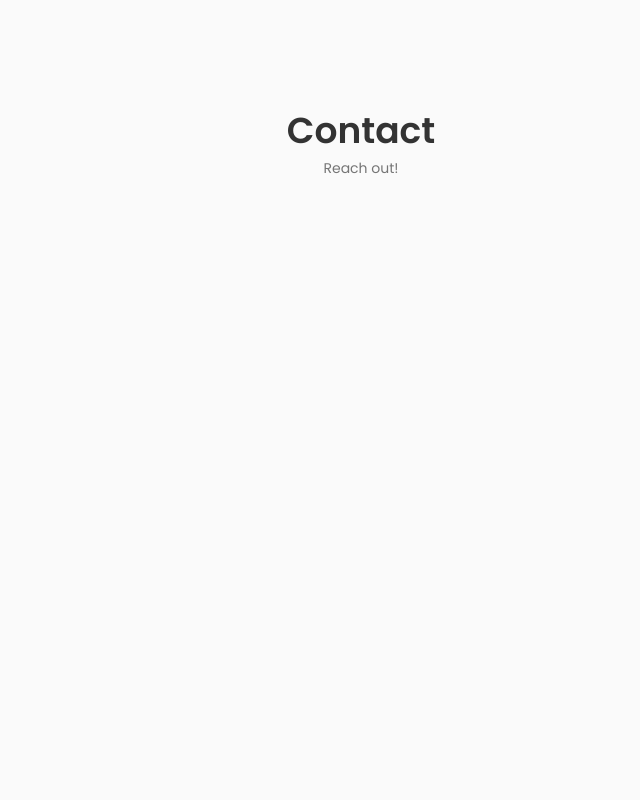
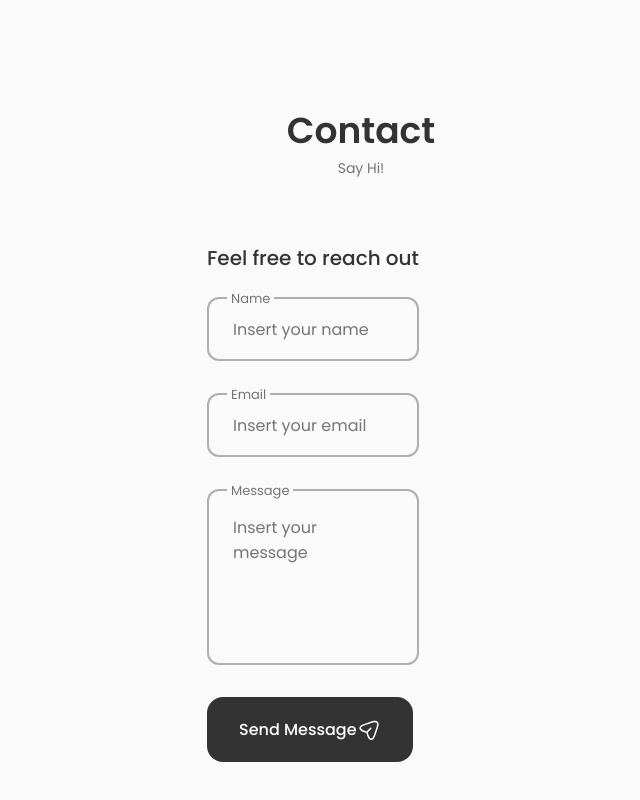
Before and after one commit to tkthedev7/My-Portfolio, a React (Create React App) app: page / in a window 1280 px wide. Shown: the part 2987-3787 px from the top of the page, without its empty margins (279-919 px from the left). Before the commit the page ends 3262 px from the top, so only its background shows below. Built offline with nearby package versions, Linux system fonts and the light colour scheme.

Commit message:
created contact component

```diff
--- a/package.json
+++ b/package.json
@@ -3,9 +3,11 @@
   "version": "0.1.0",
   "private": true,
   "dependencies": {
+    "@emailjs/browser": "^3.10.0",
     "@testing-library/jest-dom": "^5.16.5",
     "@testing-library/react": "^13.4.0",
     "@testing-library/user-event": "^13.5.0",
+    "emailjs-com": "^3.2.0",
     "react": "^18.2.0",
     "react-dom": "^18.2.0",
     "react-scripts": "^5.0.1",
--- a/src/components/contact/Contact.jsx
+++ b/src/components/contact/Contact.jsx
@@ -1,12 +1,79 @@
-import React from 'react'
+import React, {useRef} from 'react';
+import emailjs from '@emailjs/browser';
+import "./contact.css";
 
 const Contact = () => {
+    const form = useRef();
+
+    const sendEmail = (e) => {
+        e.preventDefault();
+        emailjs.sendForm('service_0afiwht', 'template_p58021f', form.current, '4DUSvwMcJSVDtLBpm')
+        e.target.reset();
+    };
+
   return (
     <section className="contact section" id="contact">
         <h2 className="section__title">Contact</h2>
-        <span className="section__subtitle">Reach out!</span>
+        <span className="section__subtitle">Say Hi!</span>
+            <div className="contact__container container grid">
+                <div className="contact_content">
+                <h3 className="contact__title">Feel free to reach out</h3>
 
-        <div className="contact__container container grid"></div>
+                <form ref={form} onSubmit={sendEmail} className="contact__form">
+                    <div className="contact__form-div">
+                    <label className="contact__form-tag">Name</label>
+                    <input
+                        type="text"
+                        name="name"
+                        className="contact__form-input"
+                        placeholder="Insert your name"
+                    />
+                    </div>
+
+                    <div className="contact__form-div">
+                    <label className="contact__form-tag">Email</label>
+                    <input
+                        type="email"
+                        name="email"
+                        className="contact__form-input"
+                        placeholder="Insert your email"
+                    />
+                    </div>
+
+                    <div className="contact__form-div contact__form-area">
+                    <label className="contact__form-tag">Message</label>
+                    <textarea
+                        type="message"
+                        cols="30"
+                        rows="10"
+                        className="contact__form-input"
+                        placeholder="Insert your message"
+                    ></textarea>
+                    </div>
+
+                    <button className="button button--flex">
+                        Send Message
+                        <svg
+                            class="button__icon"
+                            xmlns="http://www.w3.org/2000/svg"
+                            width="24"
+                            height="24"
+                            viewBox="0 0 24 24"
+                            fill="none"
+                            >
+                            <path
+                                d="M14.2199 21.9352C13.0399 21.9352 11.3699 21.1052 10.0499 17.1352L9.32988 14.9752L7.16988 14.2552C3.20988 12.9352 2.37988 11.2652 2.37988 10.0852C2.37988 8.91525 3.20988 7.23525 7.16988 5.90525L15.6599 3.07525C17.7799 2.36525 19.5499 2.57525 20.6399 3.65525C21.7299 4.73525 21.9399 6.51525 21.2299 8.63525L18.3999 17.1252C17.0699 21.1052 15.3999 21.9352 14.2199 21.9352ZM7.63988 7.33525C4.85988 8.26525 3.86988 9.36525 3.86988 10.0852C3.86988 10.8052 4.85988 11.9052 7.63988 12.8252L10.1599 13.6652C10.3799 13.7352 10.5599 13.9152 10.6299 14.1352L11.4699 16.6552C12.3899 19.4352 13.4999 20.4252 14.2199 20.4252C14.9399 20.4252 16.0399 19.4352 16.9699 16.6552L19.7999 8.16525C20.3099 6.62525 20.2199 5.36525 19.5699 4.71525C18.9199 4.06525 17.6599 3.98525 16.1299 4.49525L7.63988 7.33525Z"
+                                fill="var(--container-color)"
+                            ></path>
+                            <path
+                                d="M10.11 14.7052C9.92005 14.7052 9.73005 14.6352 9.58005 14.4852C9.29005 14.1952 9.29005 13.7152 9.58005 13.4252L13.16 9.83518C13.45 9.54518 13.93 9.54518 14.22 9.83518C14.51 10.1252 14.51 10.6052 14.22 10.8952L10.64 14.4852C10.5 14.6352 10.3 14.7052 10.11 14.7052Z"
+                                fill="var(--container-color)"
+                            ></path>
+                            </svg>
+                    </button>
+                </form>
+                </div>
+        </div>
     </section>
   )
 }
--- a/src/components/contact/contact.css
+++ b/src/components/contact/contact.css
@@ -0,0 +1,102 @@
+.contact__container {
+    grid-template-columns: repeat(2, max-content);
+    justify-content: center;
+    column-gap: 6rem;
+    padding-bottom: 3rem;
+    width: 1000px;
+}
+
+.contact__title {
+    text-align: center;
+    font-size: var(--h3-font-size);
+    font-weight: var(--font-medium);
+    margin-bottom: var(--mb-1-5);
+}
+
+.contact__info {
+    display: grid;
+    row-gap: 1rem;
+    grid-template-columns: 300px;
+}
+
+.contact-form {
+    max-width: 800px;
+}
+
+.contact__form-div {
+    position: relative;
+    margin-bottom: var(--mb-2);
+    height: 4rem;
+}
+
+.contact__form-input {
+    position: absolute;
+    top: 0;
+    left: 0;
+    width: 100%;
+    height: 100%;
+    border: 2px solid rgba(0, 0, 0, 0.3);
+    background: none;
+    color: var(--text-color);
+    outline: none;
+    border-radius: 0.75rem;
+    padding: 1.5rem;
+    z-index: 1;
+}
+
+.contact__form-tag {
+    position: absolute;
+    top: -0.75rem;
+    left: 1.25rem;
+    font-size: var(--smaller-font-size);
+    padding: 0.25rem;
+    background-color: var(--body-color);
+    z-index: 10;
+}
+
+.contact__form-area {
+    height: 11rem;
+}
+
+.contact__form-area textarea{
+    resize: none;
+}
+
+  /*========== BREAKPOINTS ==========*/
+  /* Large Screens */
+  @media screen and (max-width: 992px) {
+    .contact__container {
+        column-gap: 3rem;
+    }
+  }
+
+  /* Medium Screens */
+  @media screen and (max-width: 768px) {
+    .contact__container {
+        grid-template-columns: 1fr;
+        row-gap: 3rem;
+    }
+
+    .contact__info {
+        justify-content: center;
+    }
+
+    .contact__form {
+        margin: 0 auto;
+    }
+  }
+
+  @media screen and (max-width: 576px) {
+    .contact__info {
+        grid-template-columns: 1fr;
+    }
+
+    .contact__form {
+        width: 100%
+    }
+  }
+
+  /* Small Screens */
+  @media screen and (max-width: 350px) {
+
+  }
```
Also changed, not shown: 1 other file (tests, documents, lock files or other folders).
